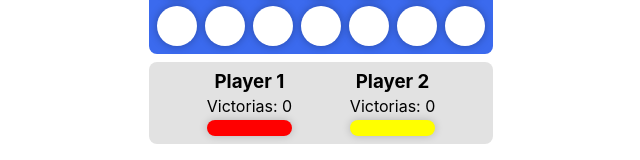
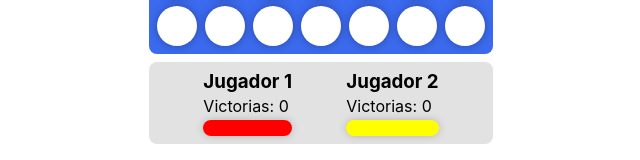
Before and after one commit to JPerezC92/connect4, a Next.js app: page / in a window 1280 px wide. Shown: the part 374-534 px from the top of the page, without its empty margins (319-959 px from the left). Built offline with nearby package versions, Linux system fonts and the light colour scheme.

Commit message:
UPDATED - Board

```diff
--- a/package.json
+++ b/package.json
@@ -1,5 +1,5 @@
 {
-  "name": "conecta4",
+  "name": "connect4",
   "version": "0.1.0",
   "private": true,
   "scripts": {
--- a/src/Domain/Board.ts
+++ b/src/Domain/Board.ts
@@ -1,12 +1,14 @@
+import { BoardPlain } from "./BoardPlain";
 import { Coords } from "./Coords";
 import { forInRange } from "./range";
 import { Token } from "./Token";
 
 export class Board {
-  value: Token[][];
+  public readonly _tokensInRowToWin: number = 4;
+
+  private _value: Token[][];
+  readonly columns: number = 0;
   readonly rows: number = 0;
-  readonly columns: number = 0;
-  public readonly _tokensInRowToWin: number = 4;
 
   public get maxAxisY(): number {
     return this.rows - 1;
@@ -14,21 +16,25 @@ export class Board {
   public get maxAxisX(): number {
     return this.columns - 1;
   }
+  public get value(): Token[][] {
+    return this._value;
+  }
 
-  constructor(props: { value: Token[][]; rows: number; columns: number }) {
+  constructor(props: { value?: Token[][]; rows: number; columns: number }) {
     const { value, rows, columns } = props;
     this.columns = columns;
     this.rows = rows;
 
-    this.value = value.length > 0 ? value : this.createBoard({ columns, rows });
+    this._value = value ? value : this.createBoard({ columns, rows });
+  }
+
+  static new(props: { rows: number; columns: number }): Board {
+    const { rows, columns } = props;
+    return new Board({ rows, columns });
   }
 
   static createDefaultBoard(): Board {
-    return new Board({
-      value: [],
-      rows: 6,
-      columns: 7,
-    });
+    return Board.new({ rows: 6, columns: 7 });
   }
 
   public findTokenAvailable(props: { column: number }): Token | undefined {
@@ -73,11 +79,11 @@ export class Board {
     let tokenDiagonalsList: Token[][] = [];
     const tokenList = this.value.flat();
 
-    const topLeftDiagonals = forInRange(this.maxAxisY)
+    const topLeftDiagonals = forInRange(this.rows)
       .map((_, y) => {
         initialCoords = Coords.new({ x: 0, y });
 
-        return forInRange(this.maxAxisY - y)
+        return forInRange(this.rows - y)
           .map(() => {
             const diagonal = tokenList.filter((token) =>
               token.coords.isEqual(initialCoords)
@@ -89,11 +95,11 @@ export class Board {
       })
       .filter((diagonal) => diagonal.length > 0);
 
-    const topRigthDiagonals = forInRange(this.maxAxisX)
+    const topRigthDiagonals = forInRange(this.columns)
       .map((_, x) => {
         initialCoords = Coords.new({ x: ++x, y: 0 });
 
-        return forInRange(this.maxAxisX - x)
+        return forInRange(this.columns - x)
           .map(() => {
             const diagonal = tokenList.filter((token) =>
               token.coords.isEqual(initialCoords)
@@ -105,11 +111,11 @@ export class Board {
       })
       .filter((diagonal) => diagonal.length > 0);
 
-    const topLeftDiagonalsInverse = forInRange(this.maxAxisY)
+    const topLeftDiagonalsInverse = forInRange(this.rows)
       .map((_, y): Token[] => {
-        initialCoords = Coords.new({ x: this.columns, y });
+        initialCoords = Coords.new({ x: this.maxAxisX, y });
 
-        return forInRange(this.maxAxisY - y)
+        return forInRange(this.rows - y)
           .map((): Token[] => {
             const diagonal = tokenList.filter((token) =>
               token.coords.isEqual(initialCoords)
@@ -121,11 +127,11 @@ export class Board {
       })
       .filter((diagonal) => diagonal.length > 0);
 
-    const topRigthDiagonalsInverse = forInRange(this.maxAxisX)
+    const topRigthDiagonalsInverse = forInRange(this.columns)
       .map((_, x): Token[] => {
         initialCoords = Coords.new({ x: x, y: 0 });
 
-        return forInRange(this.maxAxisY)
+        return forInRange(this.rows)
           .map((): Token[] => {
             const diagonal = tokenList.filter((token) =>
               token.coords.isEqual(initialCoords)
@@ -148,4 +154,21 @@ export class Board {
 
     return tokenDiagonalsList;
   }
+
+  public toPlain(): BoardPlain {
+    return {
+      columns: this.columns,
+      rows: this.rows,
+      value: this.value.map((row) => row.map((token) => token.toPlain())),
+    };
+  }
+
+  public static fromPlain(props: BoardPlain): Board {
+    const { value, columns, rows } = props;
+    return new Board({
+      columns,
+      rows,
+      value: value.map((v) => v.map(Token.fromPlain)),
+    });
+  }
 }
--- /dev/null
+++ b/src/Domain/BoardPlain.ts
@@ -0,0 +1,7 @@
+import { TokenPlain } from "./TokenPlain";
+
+export interface BoardPlain {
+  columns: number;
+  rows: number;
+  value: TokenPlain[][];
+}
--- a/src/Domain/Token.ts
+++ b/src/Domain/Token.ts
@@ -53,11 +53,12 @@ export class Token {
     return {
       coords: this.coords.toPlain(),
       player: this.player?.toPlain(),
+      color: this.color,
     };
   }
 
   public static fromPlain(plain: TokenPlain): Token {
-    const { coords, player } = plain;
+    const { coords, player: player } = plain;
 
     return new Token({
       coords: Coords.fromPlain(coords),
--- a/src/Domain/TokenPlain.ts
+++ b/src/Domain/TokenPlain.ts
@@ -4,4 +4,5 @@ import { PlayerPlain } from "./PlayerPlain";
 export interface TokenPlain {
   coords: CoordsPlain;
   player?: PlayerPlain;
+  color: string;
 }
--- a/src/Infrastructure/Connect4Screen/Connect4Screen.tsx
+++ b/src/Infrastructure/Connect4Screen/Connect4Screen.tsx
@@ -1,7 +1,7 @@
 import { FC } from "react";
 
 import { PlayerInfo } from "../PlayerInfo";
-import { useConnect4 } from "./useConnect4";
+import { useConnect4 } from "../useConnect4";
 import { VscDebugRestart } from "react-icons/vsc";
 
 import styles from "./Connect4Screen.module.scss";
@@ -25,7 +25,7 @@ export const Connect4Screen: FC = () => {
         <span className={styles.Header_winner}>
           {winner && (
             <>
-              <h2>Winner</h2>
+              <h2>Ganador</h2>
               <h2>{winner.name}</h2>
             </>
           )}
--- a/src/Infrastructure/Connect4Screen/useConnect4.ts
+++ b/src/Infrastructure/useConnect4.ts
@@ -1,6 +1,7 @@
 import { useCallback, useState } from "react";
 
 import { Board } from "src/Domain/Board";
+import { BoardPlain } from "src/Domain/BoardPlain";
 import { Connect4Repository } from "src/Domain/Connect4Repository";
 import { MarkToken } from "src/Application/MarkToken";
 import { Player } from "src/Domain/Player";
@@ -9,24 +10,28 @@ import { PlayerPlain } from "src/Domain/PlayerPlain";
 import { RestartGame } from "src/Application/RestartGame";
 import { RestartVictoriesCount } from "src/Application/RestartVictoriesCount";
 import { Token } from "src/Domain/Token";
+import { TokenPlain } from "src/Domain/TokenPlain";
 
 const player1 = Player.new({
   color: "red",
-  name: "Player 1",
+  name: "Jugador 1",
 }).toPlain();
 const player2 = Player.new({
   color: "yellow",
-  name: "Player 2",
+  name: "Jugador 2",
 }).toPlain();
 
 const useStore = () => {
-  const [board, setBoard] = useState(Board.createDefaultBoard());
+  const [board, setBoard] = useState(Board.createDefaultBoard().toPlain());
   const [players, setPlayers] = useState([player1, player2]);
   const [playerTurn, setPlayerTurn] = useState(players[0]);
   const [gameStartingMove, setGameStartingMove] = useState(players[0]);
   const [winner, setWinner] = useState<PlayerPlain | undefined>(undefined);
 
-  const updateBoard = useCallback((board: Board) => setBoard(() => board), []);
+  const updateBoard = useCallback(
+    (board: Board) => setBoard(() => board.toPlain()),
+    []
+  );
   const updatePlayerTurn = useCallback(
     (player: Player) => setPlayerTurn(() => player),
     []
@@ -93,21 +98,21 @@ export const useConnect4 = () => {
 
   const doMovement = useCallback(
     (props: {
-      board: Board;
+      board: BoardPlain;
       players: PlayerPlain[];
       playerTurn: PlayerPlain;
-      token: Token;
+      token: TokenPlain;
       gameStartingMove: PlayerPlain;
     }) => {
       const { board, playerTurn, token, players, gameStartingMove } = props;
       const markToken = MarkToken({ connect4Repository });
 
       markToken.execute({
-        board,
+        board: Board.fromPlain(board),
         gameStartingMove: Player.fromPlain(gameStartingMove),
         playerList: PlayerList.new({ value: players.map(Player.fromPlain) }),
         playerTurn: Player.fromPlain(playerTurn),
-        token,
+        token: Token.fromPlain(token),
       });
     },
 
```
Also changed, not shown: 1 other file (tests, documents, lock files or other folders).
